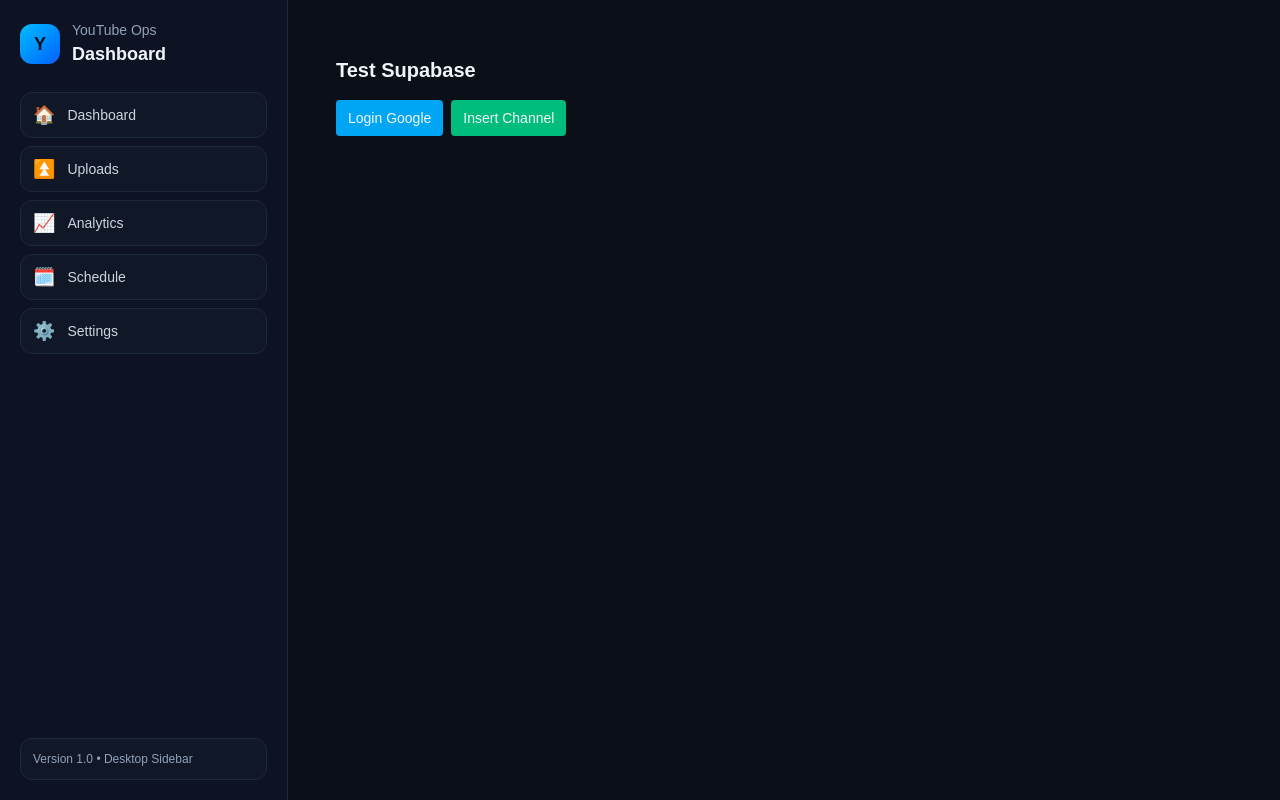
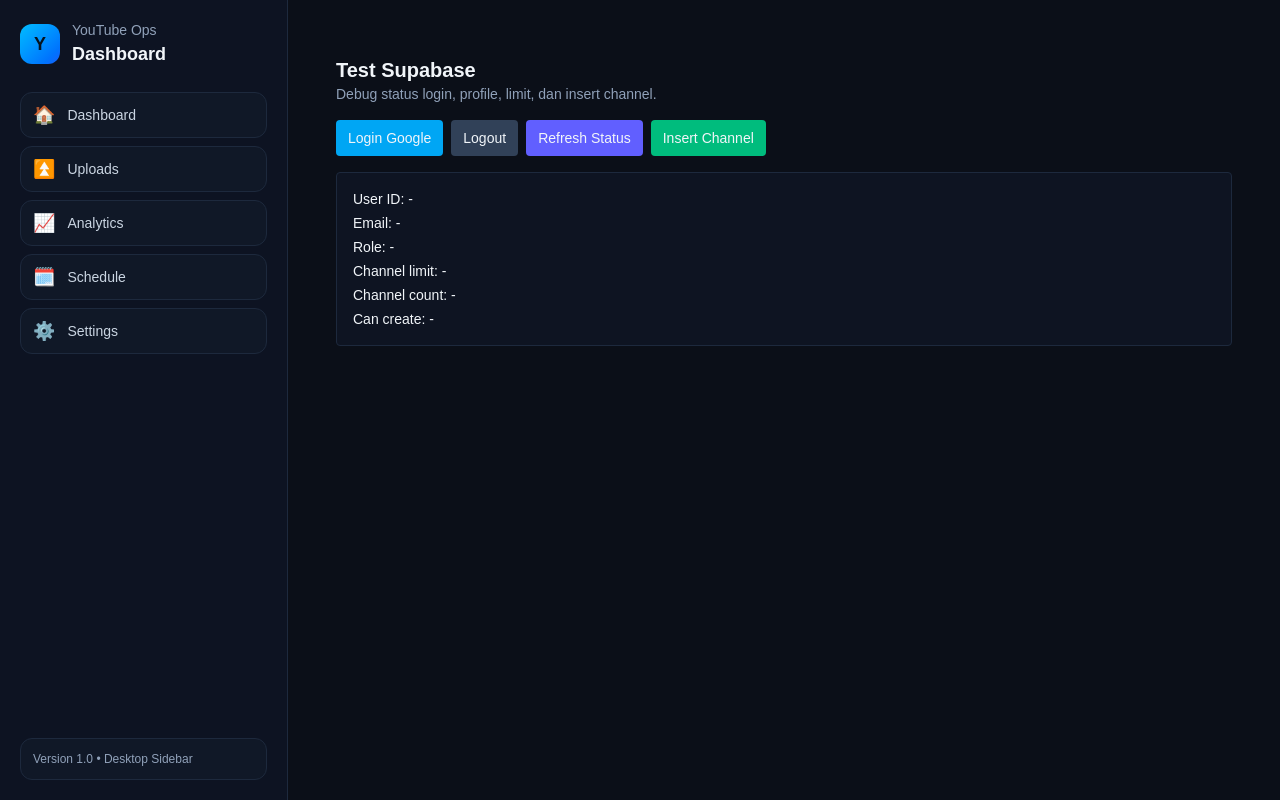
Before and after one commit to MochSetiawan/automation, a Next.js app: page /test-supabase in a window 1280 px wide. Built offline with nearby package versions, Linux system fonts and the light colour scheme; no server answers.

Commit message:
Rebuild test-supabase page with status diagnostics

```diff
--- a/src/app/(app)/test-supabase/page.tsx
+++ b/src/app/(app)/test-supabase/page.tsx
@@ -1,10 +1,91 @@
 "use client";
 
-import { useState } from "react";
+import { useEffect, useState } from "react";
 import { supabase } from "@/lib/supabase";
 
+type Profile = {
+  id: string;
+  role: "admin" | "member" | string;
+  channel_limit: number | null;
+};
+
+type Status = {
+  userId: string | null;
+  email: string | null;
+  role: string | null;
+  channelLimit: number | null;
+  channelCount: number | null;
+  canCreate: boolean | null;
+};
+
 export default function TestSupabasePage() {
-  const [msg, setMsg] = useState("");
+  const [msg, setMsg] = useState<string>("");
+  const [loading, setLoading] = useState(false);
+  const [status, setStatus] = useState<Status>({
+    userId: null,
+    email: null,
+    role: null,
+    channelLimit: null,
+    channelCount: null,
+    canCreate: null,
+  });
+
+  const loadStatus = async () => {
+    setLoading(true);
+    setMsg("");
+
+    const { data: userData } = await supabase.auth.getUser();
+    const user = userData.user;
+
+    if (!user) {
+      setStatus({
+        userId: null,
+        email: null,
+        role: null,
+        channelLimit: null,
+        channelCount: null,
+        canCreate: null,
+      });
+      setLoading(false);
+      return;
+    }
+
+    const profileRes = await supabase
+      .from("profiles")
+      .select("id, role, channel_limit")
+      .eq("id", user.id)
+      .single();
+
+    const countRes = await supabase
+      .from("channels")
+      .select("id", { count: "exact", head: true })
+      .eq("user_id", user.id);
+
+    const canCreateRes = await supabase.rpc("can_create_channel", {
+      uid: user.id,
+    });
+
+    const profile = profileRes.data as Profile | null;
+
+    setStatus({
+      userId: user.id,
+      email: user.email ?? null,
+      role: profile?.role ?? null,
+      channelLimit: profile?.channel_limit ?? null,
+      channelCount: countRes.count ?? null,
+      canCreate: (canCreateRes.data as boolean | null) ?? null,
+    });
+
+    if (profileRes.error) setMsg(profileRes.error.message);
+    if (countRes.error) setMsg(countRes.error.message);
+    if (canCreateRes.error) setMsg(canCreateRes.error.message);
+
+    setLoading(false);
+  };
+
+  useEffect(() => {
+    void loadStatus();
+  }, []);
 
   const signIn = async () => {
     const { error } = await supabase.auth.signInWithOAuth({
@@ -17,7 +98,14 @@ export default function TestSupabasePage() {
     if (error) setMsg(error.message);
   };
 
+  const signOut = async () => {
+    setMsg("");
+    await supabase.auth.signOut();
+    await loadStatus();
+  };
+
   const insertChannel = async () => {
+    setMsg("");
     const { data: sessionData } = await supabase.auth.getSession();
     const user = sessionData.session?.user;
 
@@ -28,23 +116,43 @@ export default function TestSupabasePage() {
 
     const { error } = await supabase.from("channels").insert({
       user_id: user.id,
-      name: "Channel Test",
+      name: `Channel Test ${new Date().toLocaleTimeString()}`,
     });
 
     if (error) setMsg(error.message);
     else setMsg("✅ Insert sukses");
+
+    await loadStatus();
   };
 
   return (
-    <div className="p-6">
+    <div className="p-6 space-y-4">
+      <div>
         <h1 className="text-xl font-bold">Test Supabase</h1>
+        <p className="text-sm text-slate-400">
+          Debug status login, profile, limit, dan insert channel.
+        </p>
+      </div>
 
-      <div className="mt-4 space-x-2">
+      <div className="space-x-2">
         <button
           onClick={signIn}
           className="rounded bg-sky-500 px-3 py-2 text-sm"
         >
           Login Google
+        </button>
+        <button
+          onClick={signOut}
+          className="rounded bg-slate-700 px-3 py-2 text-sm"
+        >
+          Logout
+        </button>
+        <button
+          onClick={loadStatus}
+          className="rounded bg-indigo-500 px-3 py-2 text-sm"
+          disabled={loading}
+        >
+          {loading ? "Loading..." : "Refresh Status"}
         </button>
         <button
           onClick={insertChannel}
@@ -54,7 +162,16 @@ export default function TestSupabasePage() {
         </button>
       </div>
 
-      <div className="mt-4 text-sm text-slate-300">{msg}</div>
+      <div className="rounded border border-slate-800 bg-[#0e1422] p-4 text-sm space-y-1">
+        <div>User ID: {status.userId ?? "-"}</div>
+        <div>Email: {status.email ?? "-"}</div>
+        <div>Role: {status.role ?? "-"}</div>
+        <div>Channel limit: {status.channelLimit ?? "-"}</div>
+        <div>Channel count: {status.channelCount ?? "-"}</div>
+        <div>Can create: {String(status.canCreate ?? "-")}</div>
+      </div>
+
+      {msg ? <div className="text-sm text-amber-300">{msg}</div> : null}
     </div>
   );
 }
```
Lines whose indentation alone changed are shown as unchanged.
